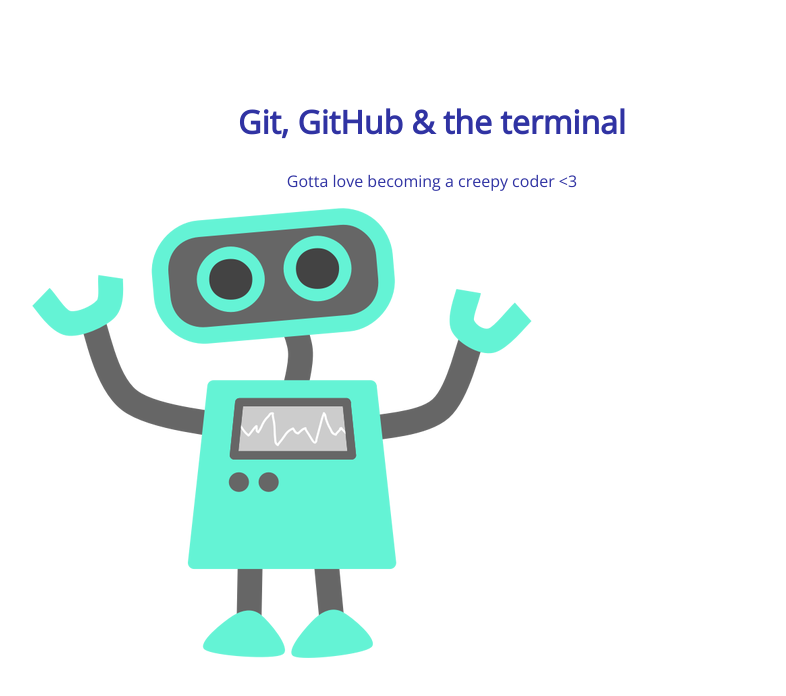
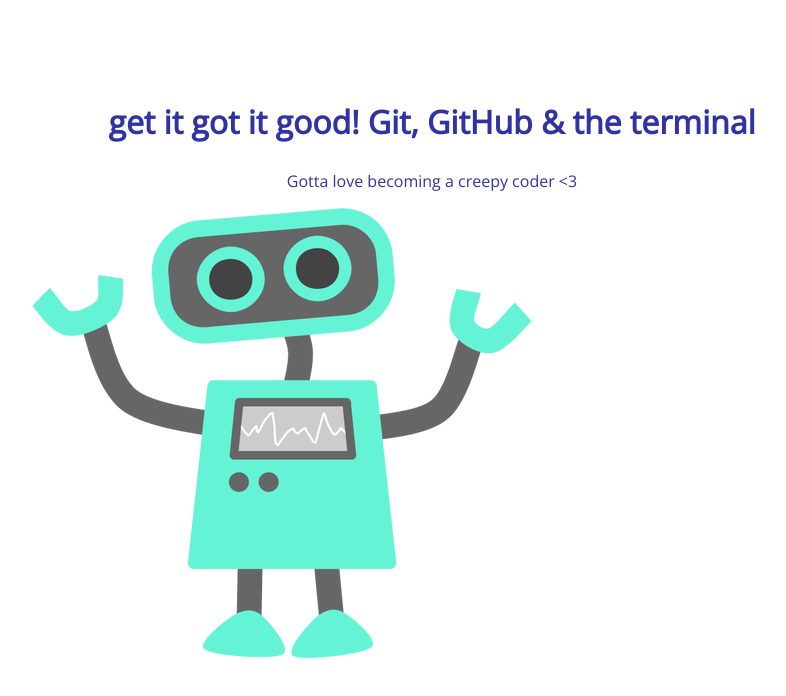
Before and after one commit to jessdan28/105-project, a plain HTML site: page index.html in a window 1280 px wide. Shown: the whole page, without its empty margins (208-994 px from the left). Drawn offline with nearby package versions, Linux system fonts and the light colour scheme.

Commit message:
changed title

```diff
--- a/index.html
+++ b/index.html
@@ -8,7 +8,7 @@
 </head>
 <body>
 	<section>
-		<h1>Git, GitHub & the terminal</h1>
+		<h1>get it got it good! Git, GitHub & the terminal</h1>
 		<p>Gotta love becoming a creepy coder <3</p>
 		<img src="img/happy-blue-robot.png">
 	</section>
```
